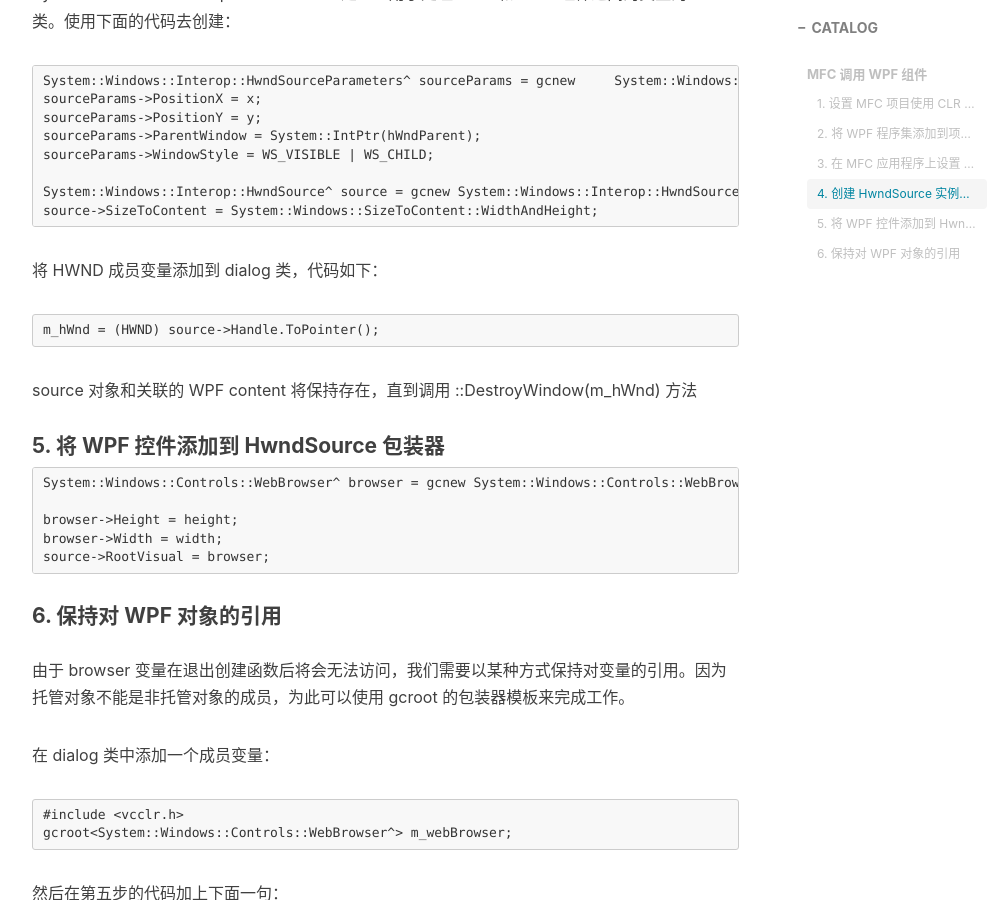
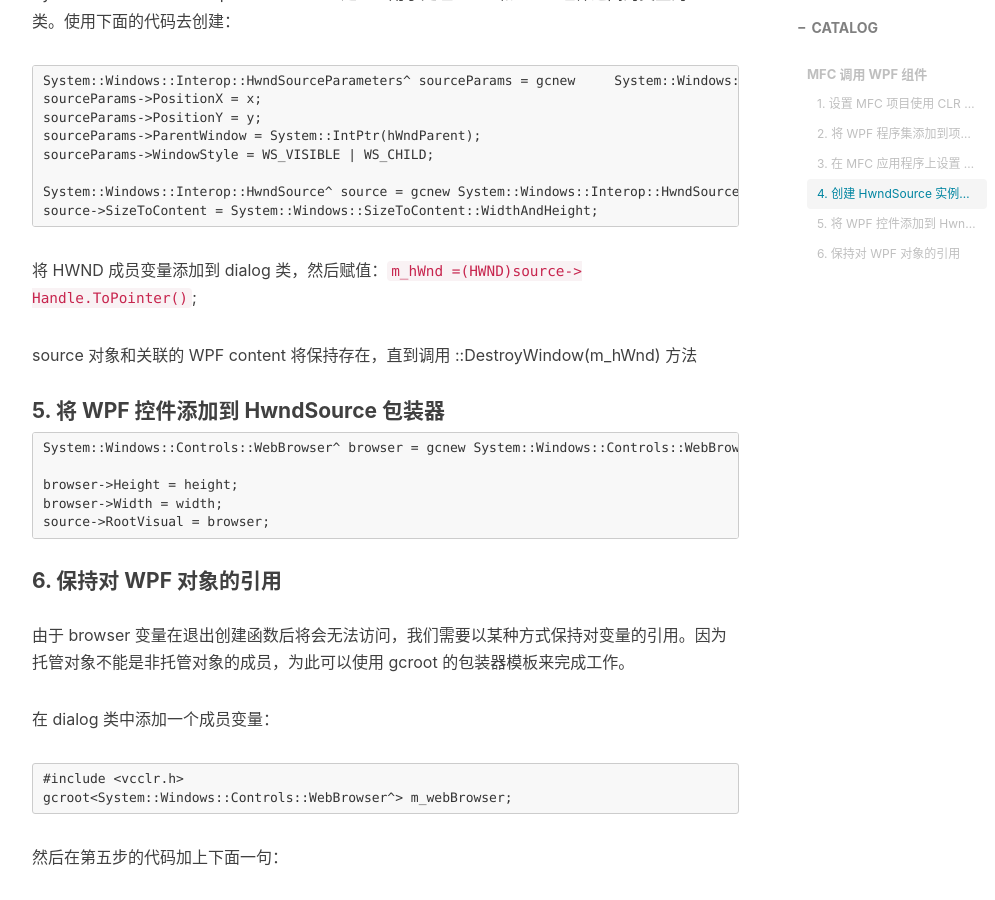
Before and after one commit to mercifu/samsclub.github.io, a Jekyll site: the page built from _posts/2019-05-27-MFC 调用 WPF 界面.md, in a window 1280 px wide and 900 px high, scrolled down 1214 px. Shown: the whole window, without its empty margins (233-1228 px from the left). Built offline with Jekyll 4.4.1, drawn with Linux system fonts in a browser that asks for light colours; nearby versions of some CDN libraries; comment, search, counter and statistics services are not loaded.

Commit message:
update post draft and correct the article content

````diff
--- a/_posts/2019-05-27-MFC 调用 WPF 界面.md
+++ b/_posts/2019-05-27-MFC 调用 WPF 界面.md
@@ -41,11 +41,7 @@ System::Windows::Interop::HwndSource^ source = gcnew System::Windows::Interop::H
 source->SizeToContent = System::Windows::SizeToContent::WidthAndHeight;
 ```
 
-将 HWND 成员变量添加到 dialog 类，代码如下：
-
-```C++
-m_hWnd = (HWND) source->Handle.ToPointer();
-```
+将 HWND 成员变量添加到 dialog 类，然后赋值：```m_hWnd =(HWND)source-> Handle.ToPointer()```;
 
 source 对象和关联的 WPF content 将保持存在，直到调用 ::DestroyWindow(m_hWnd) 方法
 
````
Also changed, not shown: _posts/draft-托管与非托管的区别.md (added, +12 -0 lines).
